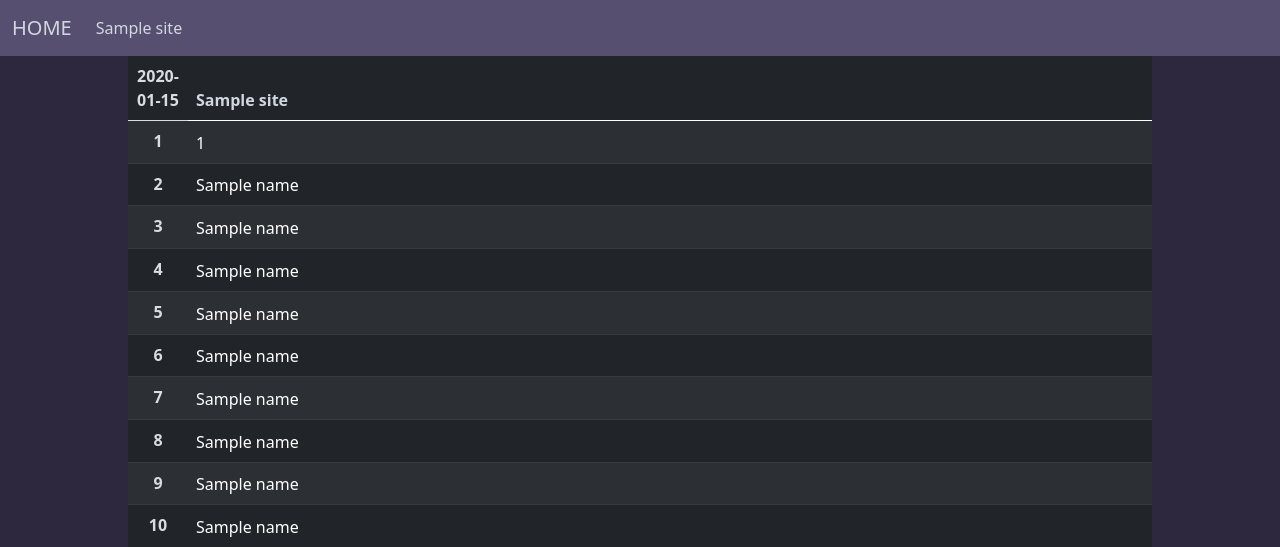
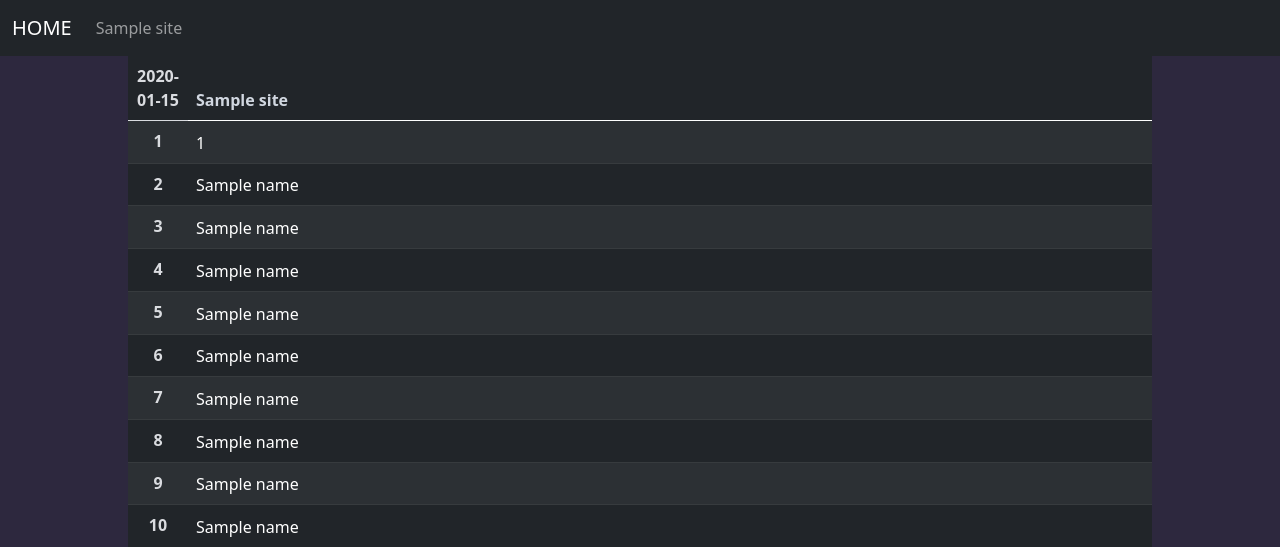
Before and after one commit to Hyeonjae-K/Keywords-service, a Flask app: template templates/index.html in a window 1280 px wide. Shown: the top 547 px of the page. Run offline with Flask 2, Linux system fonts and the light colour scheme; the template is opened without the code that fills it: most values are stand-ins (such as "Sample title", 1, 10 or a date in 2020).

Commit message:
Overwrite older version

```diff
--- a/templates/index.html
+++ b/templates/index.html
@@ -12,16 +12,18 @@
 <body>
     <!-- navigation bar -->
     <header>
-        <nav class="navbar navbar-expand-lg navbar-bg">
+        <nav class="navbar navbar-expand-lg navbar-dark bg-dark">
             <div class="container-fluid">
-                <a class="navbar-brand navbar-link" href="#">HOME</a>
-                <button class="navbar-toggler toggle-border" type="button" data-bs-toggle="collapse" data-bs-target="#navbarNavAltMarkup" aria-controls="navbarNavAltMarkup" aria-expanded="false" aria-label="Toggle navigation">
-      <span class="toggle-text-color">Menu</span>
+                <a class="navbar-brand" href="#">HOME</a>
+                <button class="navbar-toggler" type="button" data-bs-toggle="collapse"
+                    data-bs-target="#navbarNavAltMarkup" aria-controls="navbarNavAltMarkup" aria-expanded="false"
+                    aria-label="Toggle navigation">
+                    <span class="navbar-toggler-icon"></span>
                 </button>
                 <div class="collapse navbar-collapse" id="navbarNavAltMarkup">
                     <div class="navbar-nav">
                         {% for site in sites %}
-                        <a class="nav-link navbar-link" href="#">{{ site }}</a>
+                        <a class="nav-link" href="#">{{ site }}</a>
                         {% endfor %}
                     </div>
                 </div>
```
